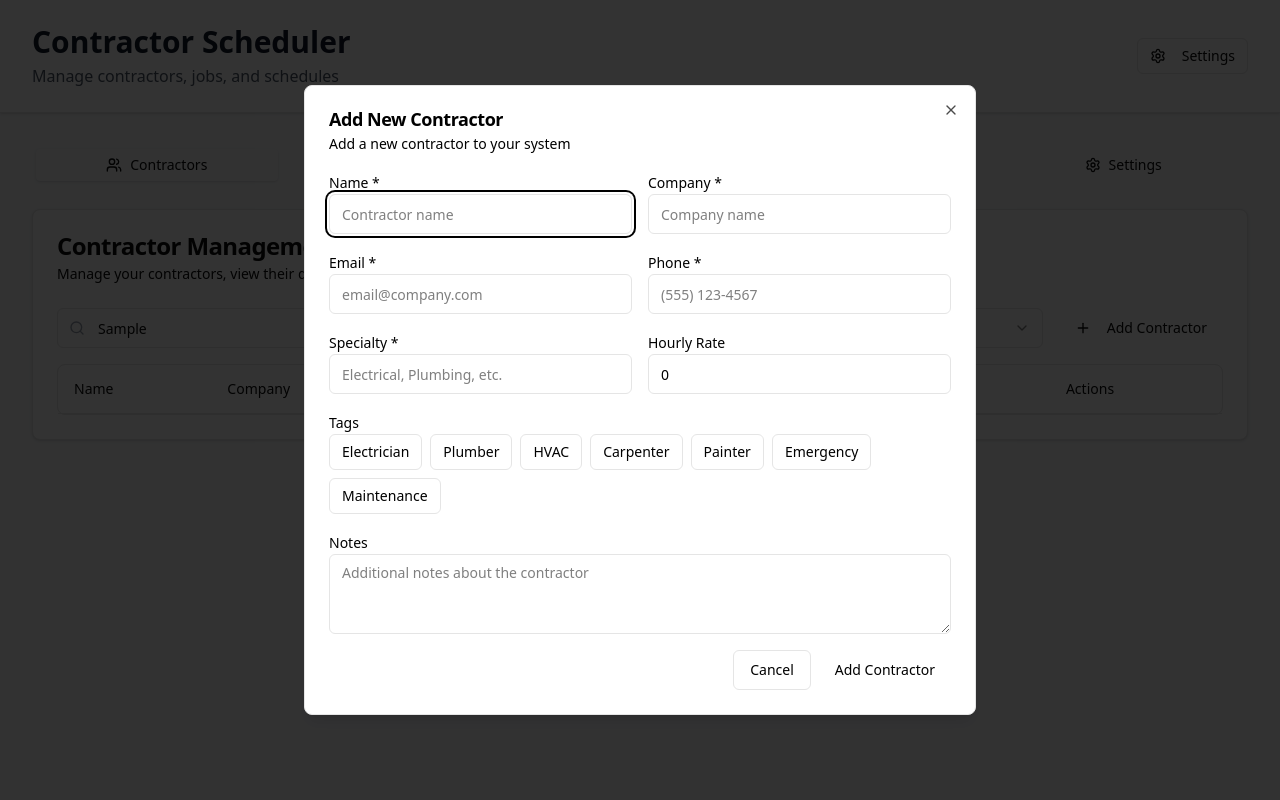
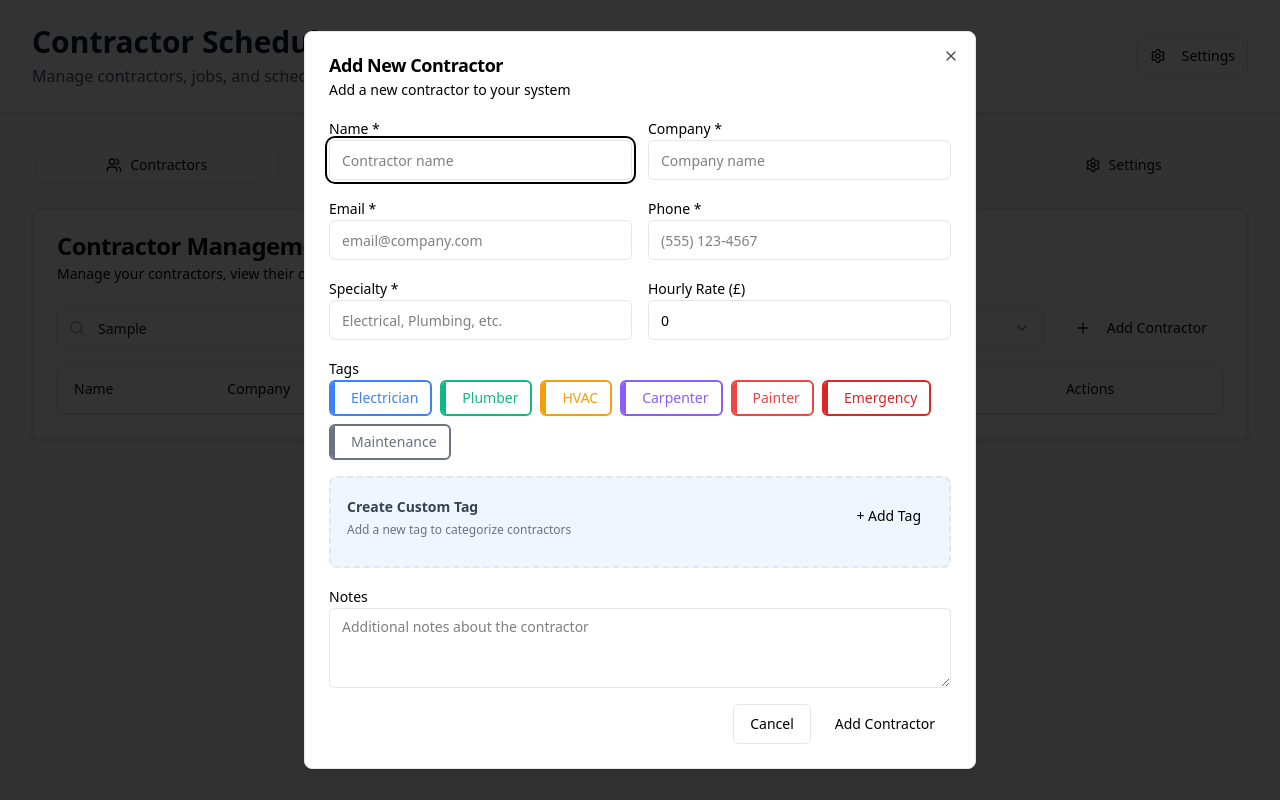
Before and after one commit to sbalasz/contractor-scheduler, a Next.js app: page / in a window 1280 px wide. Both pictures are taken after typing "Sample" into the empty fields and a click on the button "Add Contractor". Built offline with nearby package versions, Linux system fonts and the light colour scheme.

Commit message:
updated with tag creation

```diff
--- a/src/app/page.tsx
+++ b/src/app/page.tsx
@@ -1,6 +1,6 @@
 "use client";
 
-import { useState } from 'react';
+import { useState, useEffect } from 'react';
 import { Button } from '@/components/ui/button';
 import { Card, CardContent, CardDescription, CardHeader, CardTitle } from '@/components/ui/card';
 import { Tabs, TabsContent, TabsList, TabsTrigger } from '@/components/ui/tabs';
@@ -16,9 +16,13 @@ import { loadContractors } from '@/lib/storage';
 
 export default function Dashboard() {
   const [activeTab, setActiveTab] = useState('contractors');
-  const [contractors, setContractors] = useState<Contractor[]>(() =>
-    loadContractors(demoContractors)
-  );
+  const [contractors, setContractors] = useState<Contractor[]>(demoContractors);
+
+  // Load contractors from localStorage after component mounts
+  useEffect(() => {
+    const loadedContractors = loadContractors(demoContractors);
+    setContractors(loadedContractors);
+  }, []);
 
   return (
     <div className="min-h-screen bg-gray-50">
--- a/src/components/ContractorTable.tsx
+++ b/src/components/ContractorTable.tsx
@@ -1,6 +1,6 @@
 "use client";
 
-import { useState } from 'react';
+import { useState, useEffect } from 'react';
 import { Button } from '@/components/ui/button';
 import { Input } from '@/components/ui/input';
 import { Label } from '@/components/ui/label';
@@ -12,7 +12,7 @@ import { Badge } from '@/components/ui/badge';
 import { Plus, Edit, Trash2, Search, Filter } from 'lucide-react';
 import { Contractor, Tag } from '@/types';
 import { demoTags } from '@/data/demo-data';
-import { saveContractors } from '@/lib/storage';
+import { saveContractors, saveTags, loadTags } from '@/lib/storage';
 import { toast } from 'sonner';
 
 interface ContractorTableProps {
@@ -25,6 +25,10 @@ export default function ContractorTable({ contractors, setContractors }: Contrac
   const [selectedTag, setSelectedTag] = useState<string>('all');
   const [isDialogOpen, setIsDialogOpen] = useState(false);
   const [editingContractor, setEditingContractor] = useState<Contractor | null>(null);
+  const [tags, setTags] = useState<Tag[]>(demoTags);
+  const [isCreatingTag, setIsCreatingTag] = useState(false);
+  const [newTagName, setNewTagName] = useState('');
+  const [newTagColor, setNewTagColor] = useState('#3B82F6');
   const [formData, setFormData] = useState<Partial<Contractor>>({
     name: '',
     company: '',
@@ -35,6 +39,12 @@ export default function ContractorTable({ contractors, setContractors }: Contrac
     hourlyRate: 0,
     notes: '',
   });
+
+  // Load tags from localStorage after component mounts
+  useEffect(() => {
+    const loadedTags = loadTags(demoTags);
+    setTags(loadedTags);
+  }, []);
 
   const filteredContractors = contractors.filter(contractor => {
     const matchesSearch = contractor.name.toLowerCase().includes(searchTerm.toLowerCase()) ||
@@ -110,6 +120,42 @@ export default function ContractorTable({ contractors, setContractors }: Contrac
     setFormData({ ...formData, tags: newTags });
   };
 
+  const handleCreateTag = () => {
+    if (!newTagName.trim()) {
+      toast.error('Please enter a tag name');
+      return;
+    }
+
+    if (tags.some(tag => tag.name.toLowerCase() === newTagName.toLowerCase())) {
+      toast.error('A tag with this name already exists');
+      return;
+    }
+
+    const newTag: Tag = {
+      id: Date.now().toString(),
+      name: newTagName.trim(),
+      color: newTagColor,
+      description: `Custom tag: ${newTagName.trim()}`
+    };
+
+    const updatedTags = [...tags, newTag];
+    setTags(updatedTags);
+    saveTags(updatedTags);
+
+    // Add the new tag to the current contractor
+    const currentTags = formData.tags || [];
+    setFormData({ ...formData, tags: [...currentTags, newTag.name] });
+
+    setNewTagName('');
+    setIsCreatingTag(false);
+    toast.success('Tag created successfully');
+  };
+
+  const handleCancelTagCreation = () => {
+    setNewTagName('');
+    setIsCreatingTag(false);
+  };
+
   return (
     <div className="space-y-4">
       {/* Search and Filter Controls */}
@@ -129,8 +175,12 @@ export default function ContractorTable({ contractors, setContractors }: Contrac
           </SelectTrigger>
           <SelectContent>
             <SelectItem value="all">All Tags</SelectItem>
-            {demoTags.map(tag => (
-              <SelectItem key={tag.id} value={tag.name}>
+            {tags.map(tag => (
+              <SelectItem key={tag.id} value={tag.name} className="flex items-center gap-2">
+                <div
+                  className="w-3 h-3 rounded-full border"
+                  style={{ backgroundColor: tag.color }}
+                />
                 {tag.name}
               </SelectItem>
             ))}
@@ -168,18 +218,29 @@ export default function ContractorTable({ contractors, setContractors }: Contrac
                     <div className="text-gray-500">{contractor.phone}</div>
                   </div>
                 </TableCell>
-                <TableCell>${contractor.hourlyRate}/hr</TableCell>
+                <TableCell>£{contractor.hourlyRate}/hr</TableCell>
                 <TableCell>
                   <div className="flex flex-wrap gap-1">
                     {contractor.tags.map((tag) => {
-                      const tagData = demoTags.find(t => t.name === tag);
+                      const tagData = tags.find(t => t.name === tag);
                       return (
                         <Badge
                           key={tag}
                           variant="secondary"
-                          style={{ backgroundColor: tagData?.color + '20', color: tagData?.color }}
+                          className="relative overflow-hidden font-medium"
+                          style={{
+                            backgroundColor: tagData?.color + '20',
+                            color: tagData?.color,
+                            borderColor: tagData?.color,
+                            borderWidth: '1px',
+                            borderStyle: 'solid'
+                          }}
                         >
-                          {tag}
+                          <div
+                            className="absolute left-0 top-0 bottom-0 w-1"
+                            style={{ backgroundColor: tagData?.color }}
+                          />
+                          <span className="ml-2">{tag}</span>
                         </Badge>
                       );
                     })}
@@ -269,7 +330,7 @@ export default function ContractorTable({ contractors, setContractors }: Contrac
               />
             </div>
             <div className="space-y-2">
-              <Label htmlFor="rate">Hourly Rate</Label>
+              <Label htmlFor="rate">Hourly Rate (£)</Label>
               <Input
                 id="rate"
                 type="number"
@@ -283,20 +344,96 @@ export default function ContractorTable({ contractors, setContractors }: Contrac
           <div className="space-y-2">
             <Label>Tags</Label>
             <div className="flex flex-wrap gap-2">
-              {demoTags.map((tag) => (
+              {tags.map((tag) => (
                 <Button
                   key={tag.id}
                   variant={formData.tags?.includes(tag.name) ? "default" : "outline"}
                   size="sm"
                   onClick={() => handleTagToggle(tag.name)}
+                  className="relative overflow-hidden"
                   style={{
-                    backgroundColor: formData.tags?.includes(tag.name) ? tag.color : undefined,
-                    color: formData.tags?.includes(tag.name) ? 'white' : undefined,
+                    backgroundColor: formData.tags?.includes(tag.name)
+                      ? tag.color
+                      : `${tag.color}20`,
+                    color: formData.tags?.includes(tag.name)
+                      ? 'white'
+                      : tag.color,
+                    borderColor: tag.color,
+                    borderWidth: '2px',
                   }}
                 >
-                  {tag.name}
+                  <div
+                    className="absolute left-0 top-0 bottom-0 w-1"
+                    style={{ backgroundColor: tag.color }}
+                  />
+                  <span className="ml-2 font-medium">{tag.name}</span>
                 </Button>
               ))}
+            </div>
+
+            {/* Custom Tag Creation */}
+            <div className="mt-4 p-4 border-2 border-dashed border-gray-300 rounded-lg bg-blue-50">
+              <div className="flex items-center justify-between mb-3">
+                <div>
+                  <Label className="text-sm font-semibold text-gray-700">Create Custom Tag</Label>
+                  <p className="text-xs text-gray-500 mt-1">Add a new tag to categorize contractors</p>
+                </div>
+                <Button
+                  type="button"
+                  variant={isCreatingTag ? "secondary" : "default"}
+                  size="sm"
+                  onClick={() => setIsCreatingTag(!isCreatingTag)}
+                  className="font-medium"
+                >
+                  {isCreatingTag ? 'Cancel' : '+ Add Tag'}
+                </Button>
+              </div>
+
+              {isCreatingTag && (
+                <div className="space-y-4 p-4 bg-white rounded-lg border">
+                  <div className="space-y-2">
+                    <Label className="text-sm font-medium">Tag Name</Label>
+                    <Input
+                      placeholder="Enter tag name (e.g., Emergency, Weekend)"
+                      value={newTagName}
+                      onChange={(e) => setNewTagName(e.target.value)}
+                      className="w-full"
+                    />
+                  </div>
+
+                  <div className="space-y-2">
+                    <Label className="text-sm font-medium">Tag Color</Label>
+                    <div className="flex items-center gap-3">
+                      <input
+                        type="color"
+                        value={newTagColor}
+                        onChange={(e) => setNewTagColor(e.target.value)}
+                        className="w-12 h-10 border rounded cursor-pointer"
+                      />
+                      <span className="text-sm text-gray-600">Choose a color for this tag</span>
+                    </div>
+                  </div>
+
+                  <div className="flex gap-2 pt-2">
+                    <Button
+                      type="button"
+                      onClick={handleCreateTag}
+                      disabled={!newTagName.trim()}
+                      className="flex-1"
+                    >
+                      Create Tag
+                    </Button>
+                    <Button
+                      type="button"
+                      variant="outline"
+                      onClick={handleCancelTagCreation}
+                      className="flex-1"
+                    >
+                      Cancel
+                    </Button>
+                  </div>
+                </div>
+              )}
             </div>
           </div>
 
--- a/src/components/ScheduleCalendar.tsx
+++ b/src/components/ScheduleCalendar.tsx
@@ -23,9 +23,7 @@ interface ScheduleCalendarProps {
 }
 
 export default function ScheduleCalendar({ contractors }: ScheduleCalendarProps) {
-  const [scheduleEntries, setScheduleEntries] = useState<ScheduleEntry[]>(() =>
-    loadScheduleEntries(demoScheduleEntries)
-  );
+  const [scheduleEntries, setScheduleEntries] = useState<ScheduleEntry[]>(demoScheduleEntries);
   const [selectedDate, setSelectedDate] = useState<Date>(new Date());
   const [isDialogOpen, setIsDialogOpen] = useState(false);
   const [editingEntry, setEditingEntry] = useState<ScheduleEntry | null>(null);
@@ -37,6 +35,12 @@ export default function ScheduleCalendar({ contractors }: ScheduleCalendarProps)
     status: 'scheduled',
     notes: '',
   });
+
+  // Load schedule entries from localStorage after component mounts
+  useEffect(() => {
+    const loadedEntries = loadScheduleEntries(demoScheduleEntries);
+    setScheduleEntries(loadedEntries);
+  }, []);
 
   const getEntriesForDate = (date: Date) => {
     return scheduleEntries.filter(entry =>
--- a/src/lib/storage.ts
+++ b/src/lib/storage.ts
@@ -1,8 +1,9 @@
-import { Contractor, ScheduleEntry } from '@/types';
+import { Contractor, ScheduleEntry, Tag } from '@/types';
 
 const STORAGE_KEYS = {
   CONTRACTORS: 'contractor-scheduler-contractors',
   SCHEDULE_ENTRIES: 'contractor-scheduler-schedule-entries',
+  TAGS: 'contractor-scheduler-tags',
 } as const;
 
 // Generic storage functions
@@ -64,6 +65,15 @@ export const loadScheduleEntries = (defaultEntries: ScheduleEntry[]): ScheduleEn
   }));
 };
 
+// Tag-specific functions
+export const saveTags = (tags: Tag[]): void => {
+  saveToStorage(STORAGE_KEYS.TAGS, tags);
+};
+
+export const loadTags = (defaultTags: Tag[]): Tag[] => {
+  return loadFromStorage(STORAGE_KEYS.TAGS, defaultTags);
+};
+
 // Clear all data (useful for testing)
 export const clearAllData = (): void => {
   Object.values(STORAGE_KEYS).forEach(key => {
```
Also changed, not shown: src/components/AnalyticsDashboard.tsx (+9 -3 lines).
